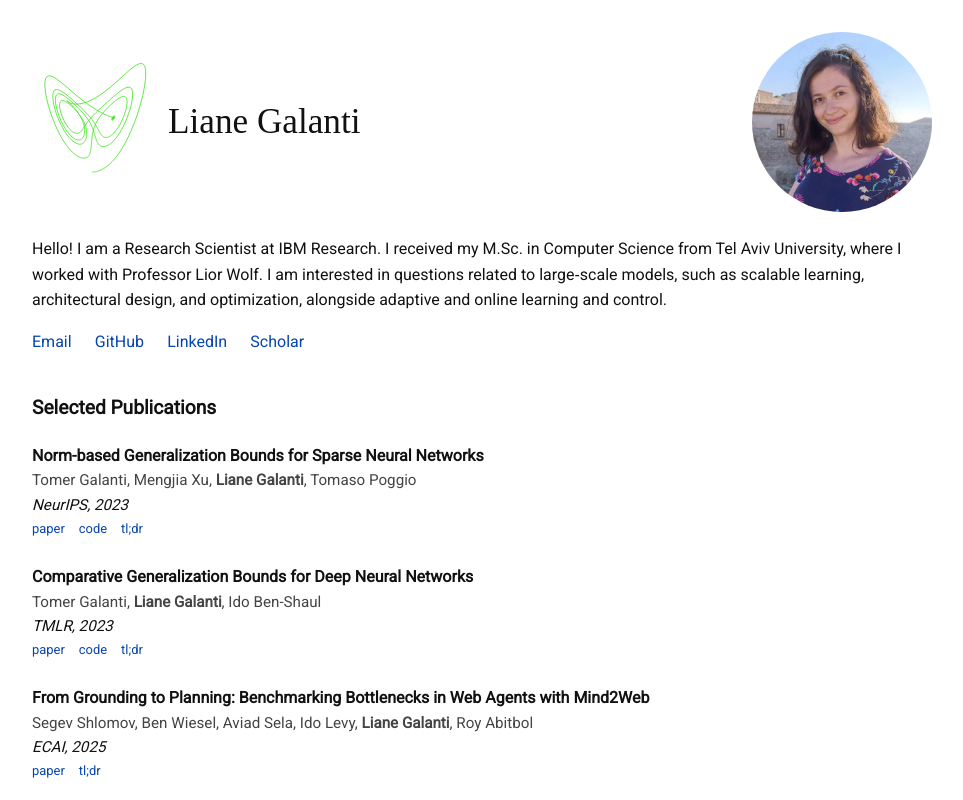
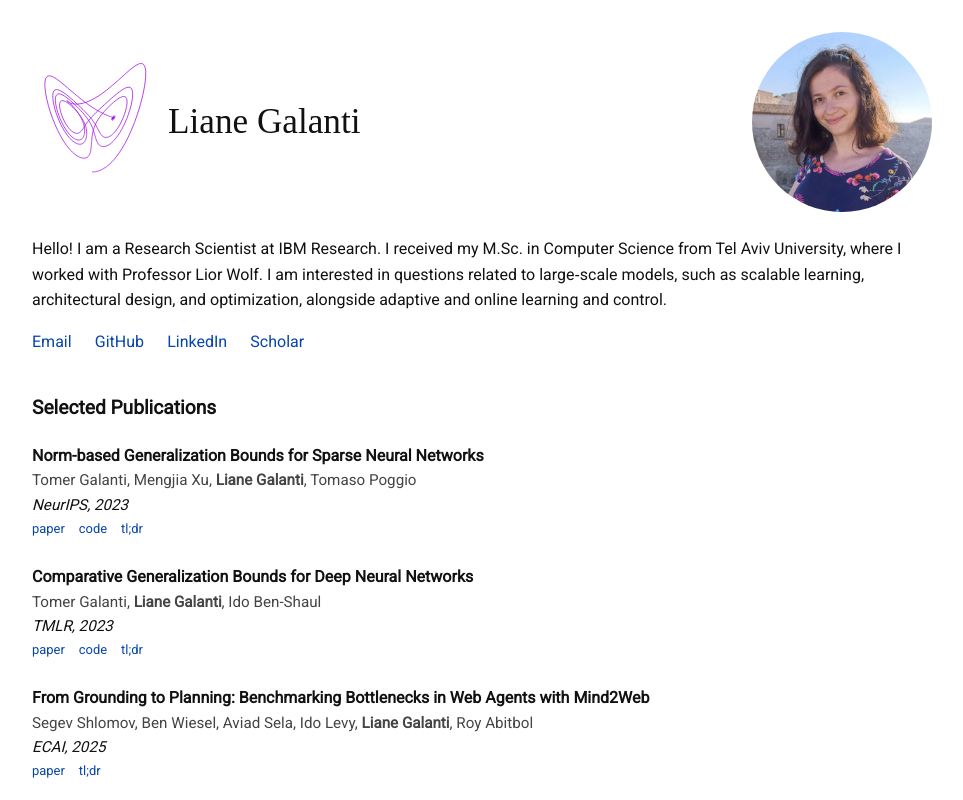
Before and after one commit to Lianga2000/Lianga2000.github.io, a plain HTML site: page index.html in a window 1280 px wide. Shown: the top 800 px of the page, without its empty margins (158-1121 px from the left). Drawn offline with Linux system fonts and the light colour scheme.

Commit message:
Update redesigned personal website

```diff
--- a/index.html
+++ b/index.html
@@ -245,7 +245,7 @@
       const [px, py, pz] = points[i];
       const xPos = map(px, -20, 20, 10, canvas.width  - 10);
       const yPos = map(pz,   0, 50, canvas.height - 10, 10);
-      ctx.strokeStyle = `hsl(${(i * 0.3 + Date.now()*0.02) % 360},80%,50%)`;
+      ctx.strokeStyle = `hsl(${270 + (i * 0.2 + Date.now() * 0.01) % 30}, 80%, 50%)`;
       ctx.lineWidth = 0.8;
       if (i === 0) ctx.moveTo(xPos, yPos);
       else         ctx.lineTo(xPos, yPos);
```
